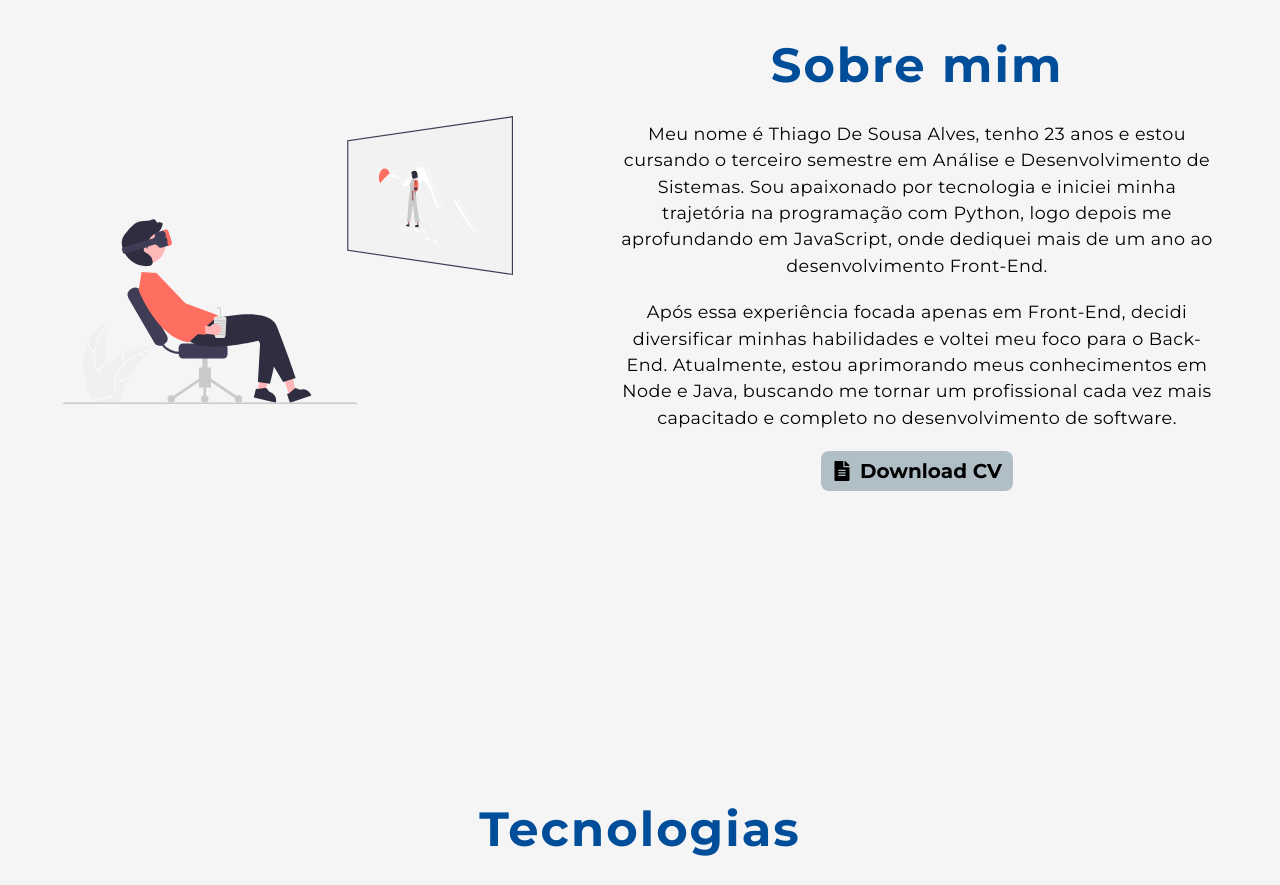
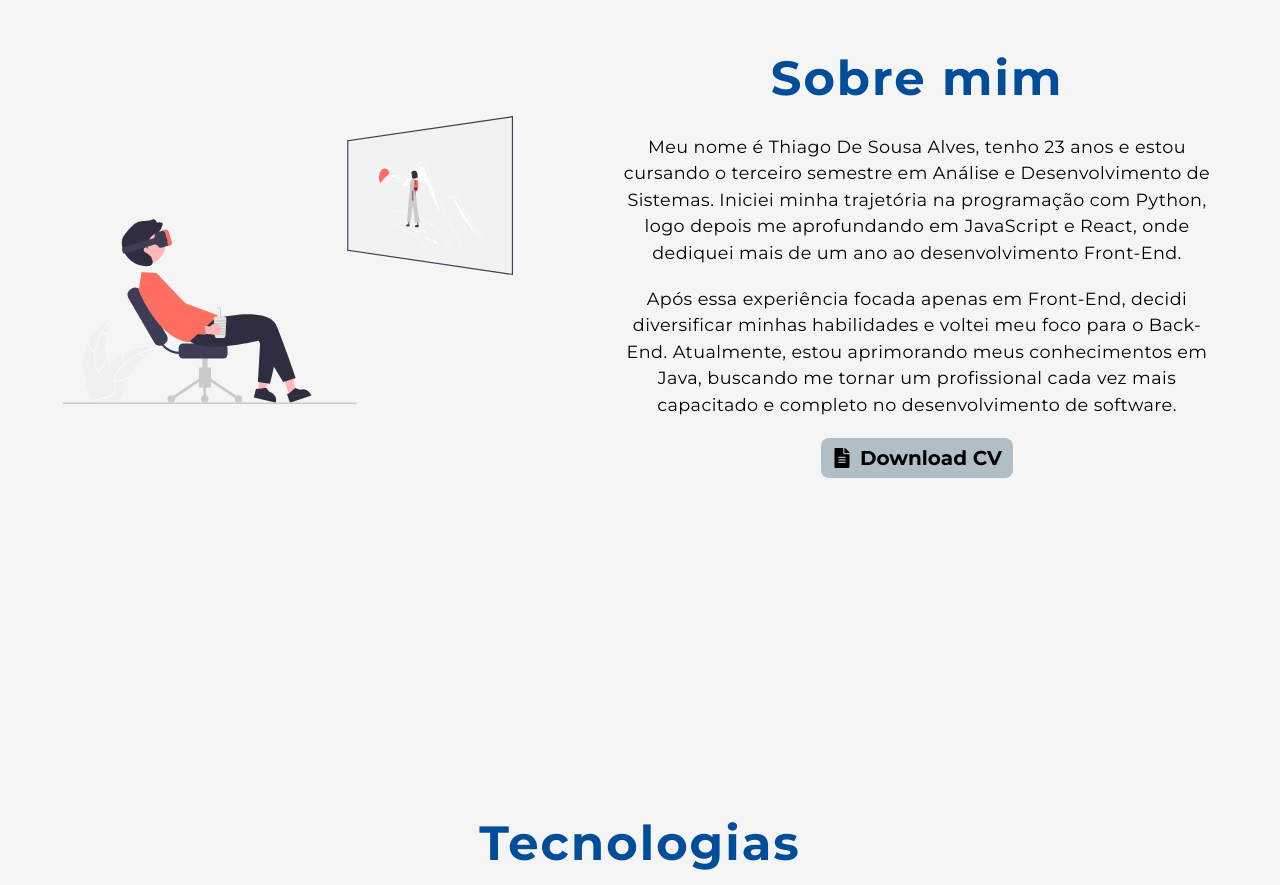
Before and after one commit to thiagodeas/portfolio, a Next.js app: page / in a window 1280 px wide. Shown: the part 980-1865 px from the top of the page. Built offline with nearby package versions, Linux system fonts and the light colour scheme; no server answers.

Commit message:
atualizando dados

```diff
--- a/src/components/AboutSection.tsx
+++ b/src/components/AboutSection.tsx
@@ -16,8 +16,8 @@ export const AboutSection = () => {
       </div>
       <div className="flex flex-col items-center justify-center w-[600px] text-center gap-y-5 max675:w-[550px] max620:w-[500px] max550:w-[450px] max480:w-[400px] max425:w-[350px] max425:gap-y-2 max375:w-[300px]">
         <h2 className="text-title font-semibold text-primary-blue tracking-[2px] max700:text-[2.5rem] max480:text-[2rem]">Sobre mim</h2>
-        <p className="text-[1.1rem] tracking-wide max700:text-[1rem] max700:tracking-[0px] max425:text-[15px] max400:text-[14px]">Meu nome é Thiago De Sousa Alves, tenho 23 anos e estou cursando o terceiro semestre em Análise e Desenvolvimento de Sistemas. Sou apaixonado por tecnologia e iniciei minha trajetória na programação com Python, logo depois me aprofundando em JavaScript, onde dediquei mais de um ano ao desenvolvimento Front-End.</p>
-        <p className="text-[1.1rem] tracking-wide max700:text-[1rem] max700:tracking-[0px] max425:text-[15px] max400:text-[14px]">Após essa experiência focada apenas em Front-End, decidi diversificar minhas habilidades e voltei meu foco para o Back-End. Atualmente, estou aprimorando meus conhecimentos em Node e Java, buscando me tornar um profissional cada vez mais capacitado e completo no desenvolvimento de software.</p>
+        <p className="text-[1.1rem] tracking-wide max700:text-[1rem] max700:tracking-[0px] max425:text-[15px] max400:text-[14px]">Meu nome é Thiago De Sousa Alves, tenho 23 anos e estou cursando o terceiro semestre em Análise e Desenvolvimento de Sistemas. Iniciei minha trajetória na programação com Python, logo depois me aprofundando em JavaScript e React, onde dediquei mais de um ano ao desenvolvimento Front-End.</p>
+        <p className="text-[1.1rem] tracking-wide max700:text-[1rem] max700:tracking-[0px] max425:text-[15px] max400:text-[14px]">Após essa experiência focada apenas em Front-End, decidi diversificar minhas habilidades e voltei meu foco para o Back-End. Atualmente, estou aprimorando meus conhecimentos em Java, buscando me tornar um profissional cada vez mais capacitado e completo no desenvolvimento de software.</p>
         <SocialMediaLinkAlt
         href="/assets/Thiago.pdf"
         icon={FaFileAlt}
--- a/src/components/TechnologiesSection.tsx
+++ b/src/components/TechnologiesSection.tsx
@@ -9,7 +9,7 @@ export const TechnologiesSection = () => {
     <section id="tecnologias" className="w-full min-h-screen flex justify-center items-center gap-x-20" data-aos="zoom-in-up">
       <div className="flex flex-col items-center justify-center mt-10 max870:mt-20 w-[600px]">
         <h2 className="text-title font-semibold text-primary-blue tracking-[2px] mt-8 max620:text-[2.5rem] max480:text-[2rem]">Tecnologias</h2>
-        <p className="text-[1.1rem] w-[700px] mb-10 mt-4 text-center max720:w-[600px] max620:w-[500px] max550:w-[450px] max480:w-[350px] max400:text-[15px] max400:w-[300px]">Desenvolvi um amplo conjunto de habilidades em várias tecnologias e ferramentas ao longo desse tempo, que abrangem desde linguagens de programação até metodologias de desenvolvimento, incluindo:
+        <p className="text-[1.1rem] w-[700px] mb-10 mt-4 text-center max720:w-[600px] max620:w-[500px] max550:w-[450px] max480:w-[350px] max400:text-[15px] max400:w-[300px]">Desenvolvi um amplo conjunto de habilidades em várias tecnologias e ferramentas ao longo desse tempo, incluindo:
         </p>
         <div className="flex flex-row items-center justify-center gap-x-10 border-b-2 border-dashed pb-4 border-soft-blue flex-wrap w-[900px] gap-y-10 max870:w-[600px] max620:w-[500px] max550:w-[450px] max480:w-[350px] max367:w-[300px]">
           <IconContainer>
```
Also changed, not shown: 1 other file (tests, documents, lock files or other folders).
